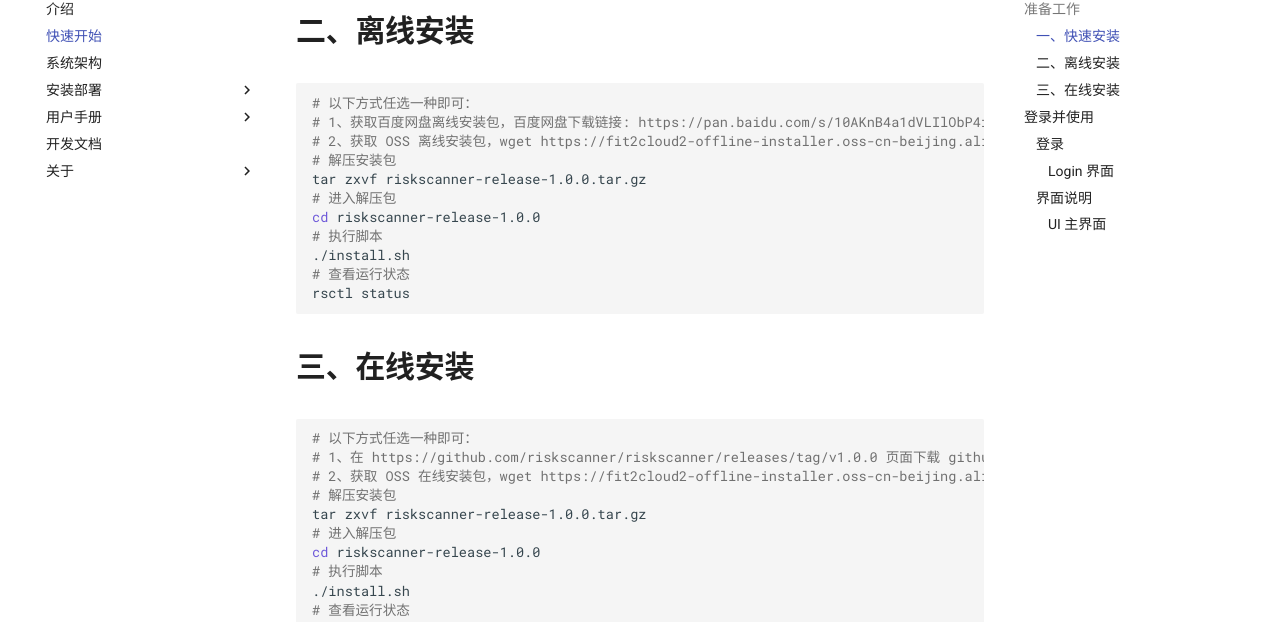
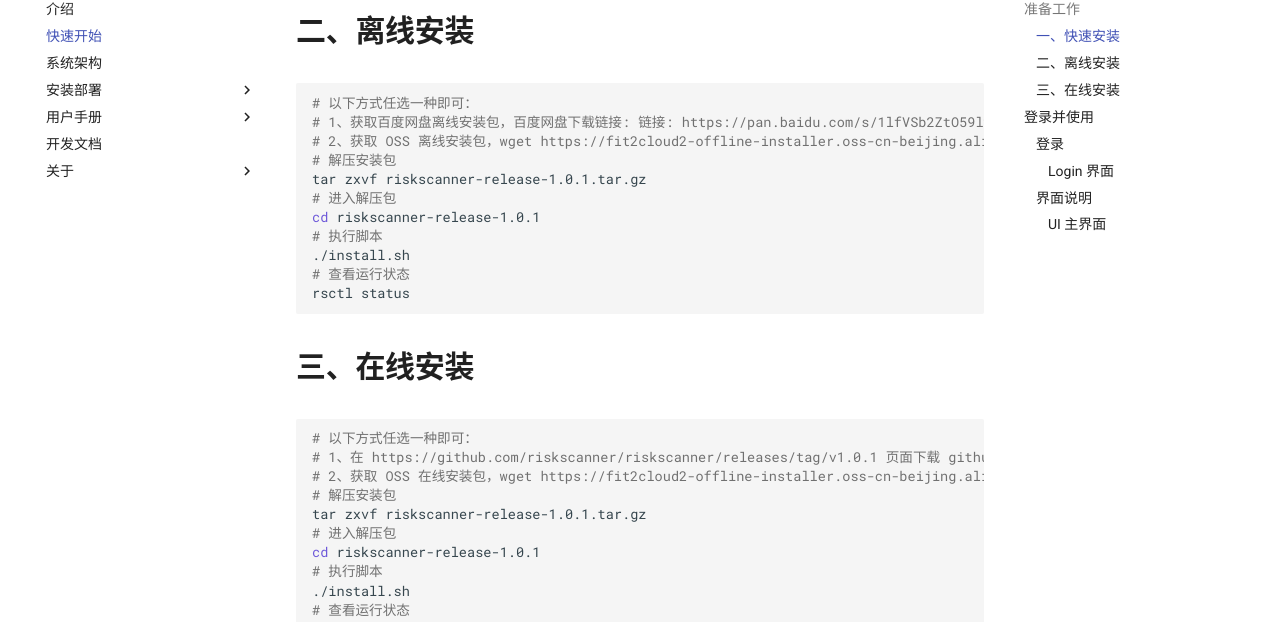
Before and after one commit to fit2cloud/riskscanner-docs, an MkDocs documentation site: the page built from docs/quick_start.md, in a window 1280 px wide and 900 px high, scrolled down 403 px. Shown: the part 147-769 px from the top of the window. Built offline with MkDocs 1.6.1 and Material for MkDocs 9.7.7, drawn with Linux system fonts in a browser that asks for light colours; comment, search, counter and statistics services are not loaded.

Commit message:
feat(版本升级): 新增v1.0.1版本

````diff
--- a/docs/quick_start.md
+++ b/docs/quick_start.md
@@ -17,12 +17,12 @@ curl -sSL https://github.com/riskscanner/riskscanner/releases/latest/download/qu
 
 ```sh
 # 以下方式任选一种即可：
-# 1、获取百度网盘离线安装包，百度网盘下载链接: https://pan.baidu.com/s/10AKnB4a1dVLIlObP4inBhg 密码: 4rwe
-# 2、获取 OSS 离线安装包，wget https://fit2cloud2-offline-installer.oss-cn-beijing.aliyuncs.com/riskscanner/riskscanner-release-1.0.0-offline.tar.gz
+# 1、获取百度网盘离线安装包，百度网盘下载链接: 链接: https://pan.baidu.com/s/1lfVSb2ZtO59lwY3irL82aQ  密码: 4gs4
+# 2、获取 OSS 离线安装包，wget https://fit2cloud2-offline-installer.oss-cn-beijing.aliyuncs.com/riskscanner/riskscanner-release-1.0.1-offline.tar.gz
 # 解压安装包
-tar zxvf riskscanner-release-1.0.0.tar.gz
+tar zxvf riskscanner-release-1.0.1.tar.gz
 # 进入解压包
-cd riskscanner-release-1.0.0
+cd riskscanner-release-1.0.1
 # 执行脚本
 ./install.sh
 # 查看运行状态
@@ -33,12 +33,12 @@ rsctl status
 
 ```sh
 # 以下方式任选一种即可：
-# 1、在 https://github.com/riskscanner/riskscanner/releases/tag/v1.0.0 页面下载 github release 最新在线安装包
-# 2、获取 OSS 在线安装包，wget https://fit2cloud2-offline-installer.oss-cn-beijing.aliyuncs.com/riskscanner/riskscanner-release-1.0.0.tar.gz
+# 1、在 https://github.com/riskscanner/riskscanner/releases/tag/v1.0.1 页面下载 github release 最新在线安装包
+# 2、获取 OSS 在线安装包，wget https://fit2cloud2-offline-installer.oss-cn-beijing.aliyuncs.com/riskscanner/riskscanner-release-1.0.1.tar.gz
 # 解压安装包
-tar zxvf riskscanner-release-1.0.0.tar.gz
+tar zxvf riskscanner-release-1.0.1.tar.gz
 # 进入解压包
-cd riskscanner-release-1.0.0
+cd riskscanner-release-1.0.1
 # 执行脚本
 ./install.sh
 # 查看运行状态
````
Also changed, not shown: docs/installation/offline_installation.md (+4 -4 lines), docs/installation/offline_upgrade.md (+1 -1 lines).
